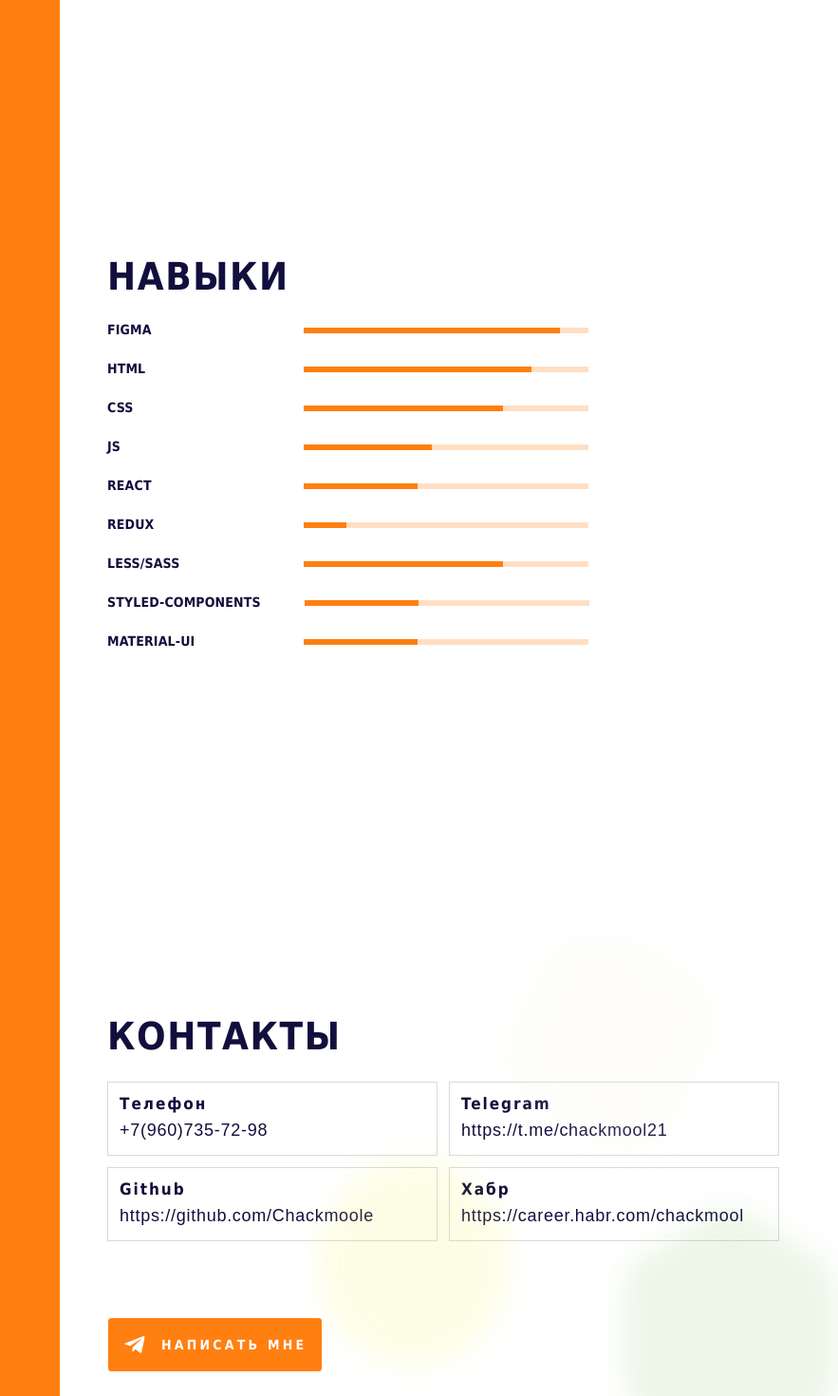
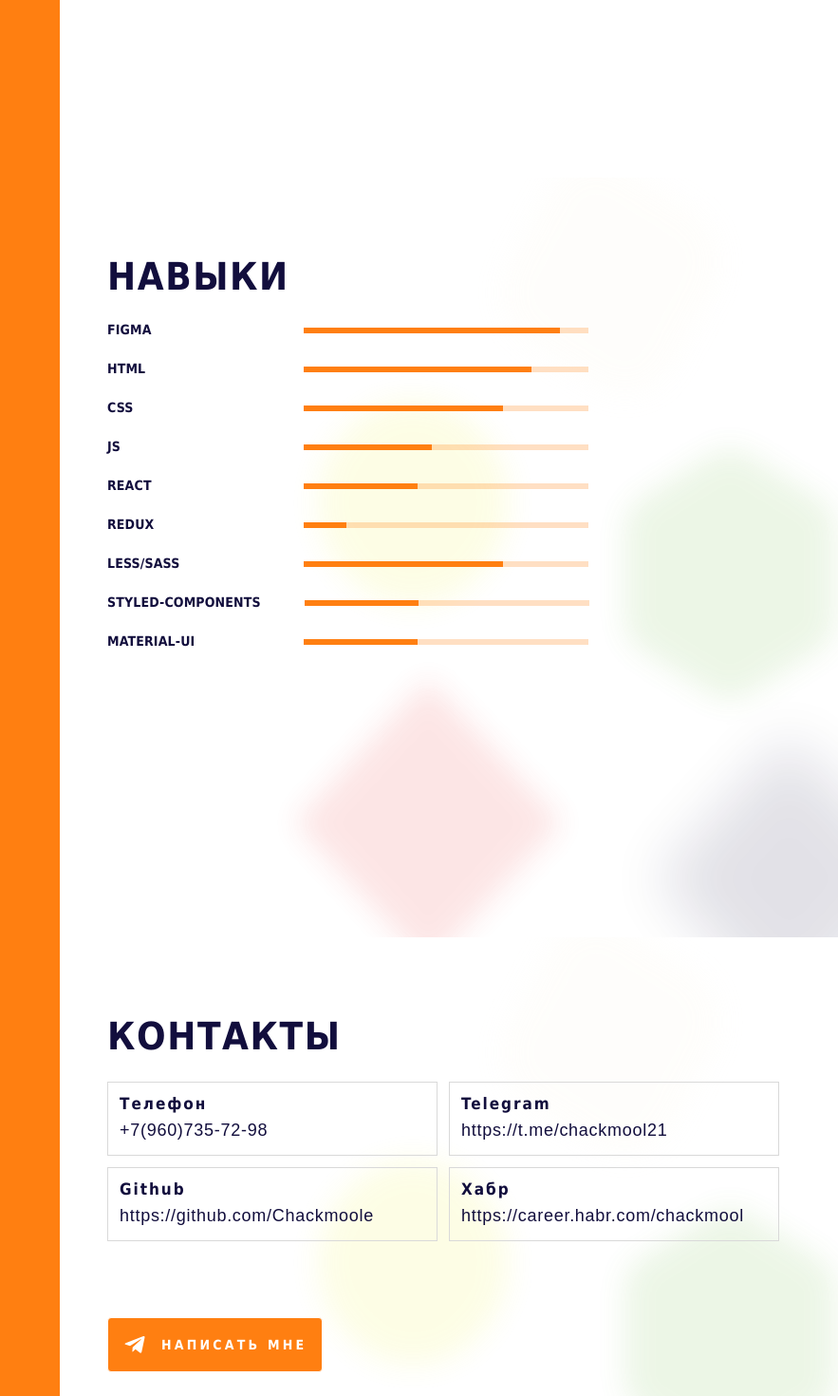
Before and after one commit to Chackmoole/my_project, a React app: page / in a window 1280 px wide. Shown: the part 2240-3710 px from the top of the page at 95% size, without its empty margins (397-1280 px from the left). Built offline with nearby package versions, Linux system fonts and the light colour scheme.

Commit message:
mainPage-desktop)Доработан блок Background. Блок Background добавлен в  Skills

```diff
--- a/src/modules/portfolio/components/Background/Background.styled.ts
+++ b/src/modules/portfolio/components/Background/Background.styled.ts
@@ -8,5 +8,6 @@ export const StyledBackground = styled.svg`
     opacity: 0.4;
     bottom: -150px;
     right: -150px;
+    z-index: -2;
   }
 `;
--- a/src/modules/portfolio/components/Contacts/Contacts.styled.ts
+++ b/src/modules/portfolio/components/Contacts/Contacts.styled.ts
@@ -10,6 +10,7 @@ export const StyledContacts = styled.section`
     @media (min-width: 1280px) {
       position: relative;
       overflow: hidden;
+      z-index: -3;
     }
   }
 `;
@@ -29,6 +30,7 @@ export const StyledWrapper = styled.div`
   }
   @media (min-width: 1280px) {
     padding: 80px 0 24px;
+    z-index: 1;
   }
 `;
 
--- a/src/modules/portfolio/components/Skills/Skills.styled.ts
+++ b/src/modules/portfolio/components/Skills/Skills.styled.ts
@@ -7,6 +7,11 @@ export const StyledSkills = styled.section`
       rgba(255, 127, 17, 1) calc(50% - 180px),
       rgba(255, 255, 255, 1) calc(50% - 180px)
     );
+  }
+  @media (min-width: 1280px) {
+    position: relative;
+    overflow: hidden;
+    z-index: 1;
   }
 `;
 
@@ -26,5 +31,6 @@ export const StyledWrapper = styled.div`
   }
   @media (min-width: 1280px) {
     padding: 80px 0 124px;
+    z-index: 1;
   }
 `;
--- a/src/modules/portfolio/components/Skills/Skills.tsx
+++ b/src/modules/portfolio/components/Skills/Skills.tsx
@@ -1,5 +1,6 @@
 import React from 'react';
 
+import Background from 'modules/portfolio/components/Background/Background';
 import Layout from 'modules/portfolio/components/Layout/Layout';
 import Skill from 'modules/portfolio/components/Skill/Skill';
 import { StyledSkills, StyledWrapper } from 'modules/portfolio/components/Skills/Skills.styled';
@@ -10,6 +11,7 @@ import { SKILLS } from 'src/constants';
 const Skills = () => {
   return (
     <StyledSkills id="skills">
+      <Background />
       <Layout>
         <StyledWrapper>
           <Text variant="h2">Навыки</Text>
```
